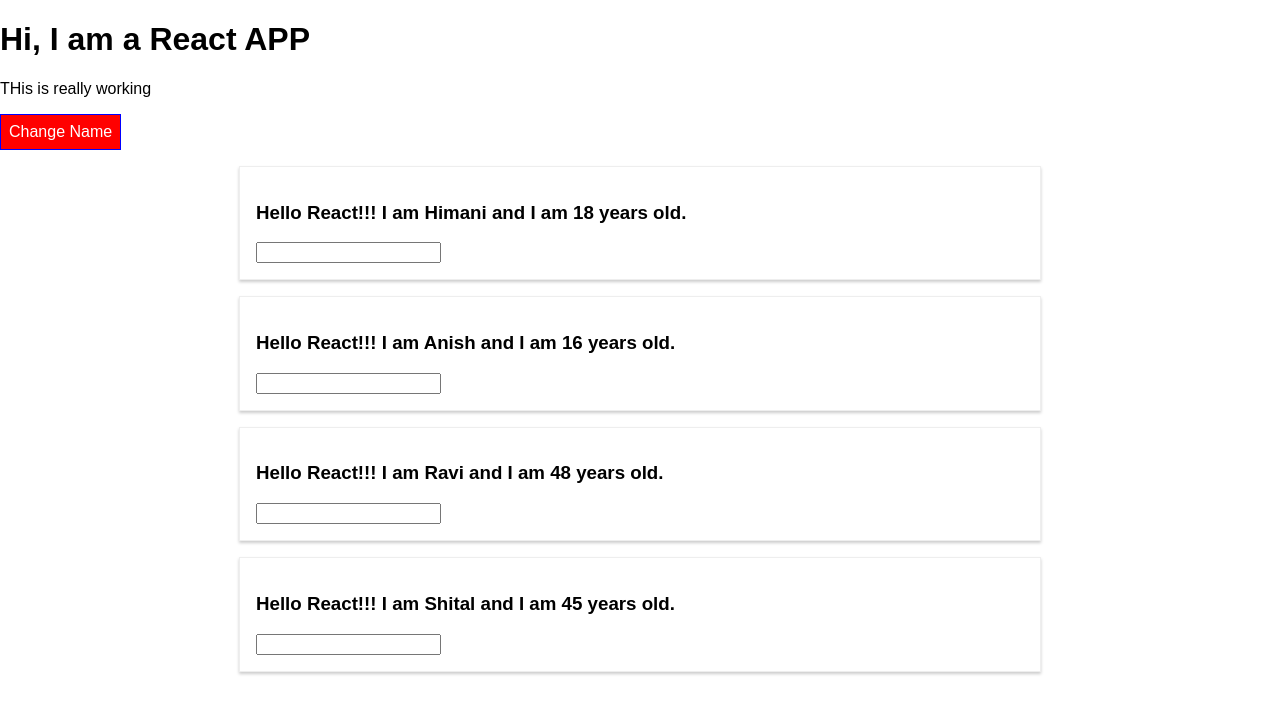
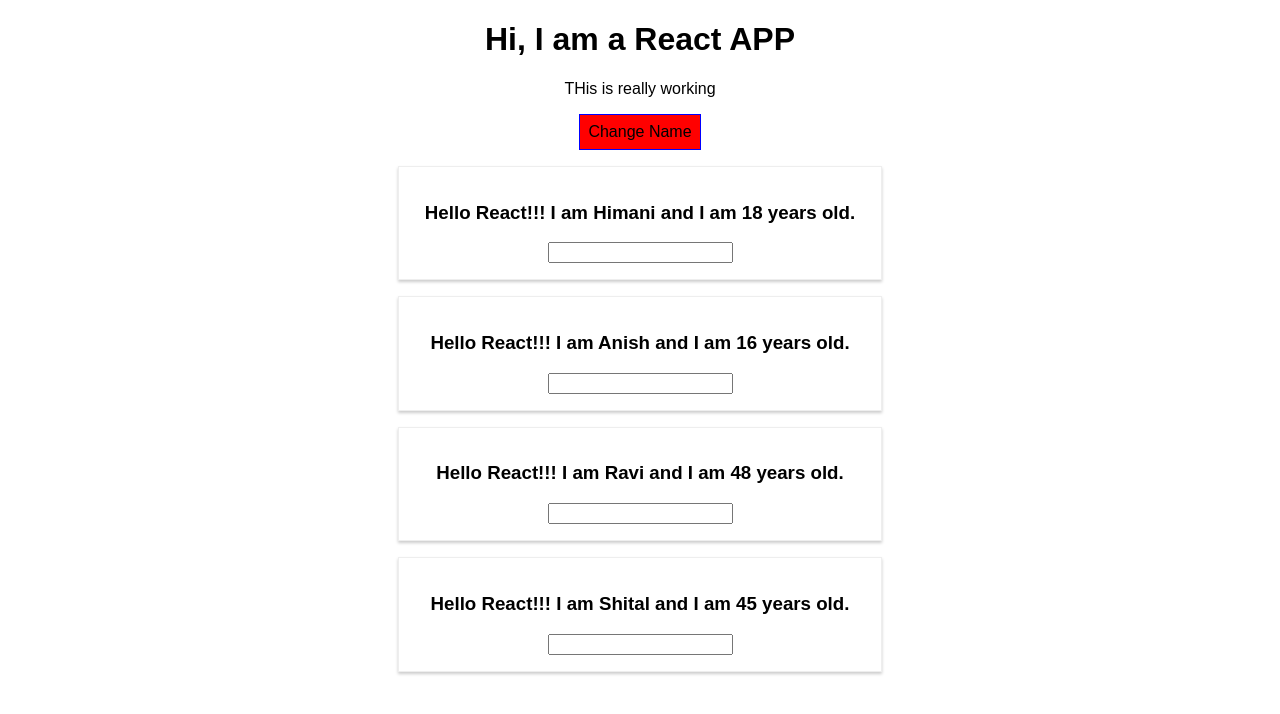
Before and after one commit to anish732/My-app, a React app in the folder react-guid/: page / in a window 1280 px wide. Both pictures are taken after a click on the button "Change Name". Shown: the top 714 px of the page. Built offline with nearby package versions, Linux system fonts and the light colour scheme.

Commit message:
css module

```diff
--- a/react-guid/src/App.css
+++ b/react-guid/src/App.css
@@ -9,3 +9,23 @@
 .bold {
   font-weight: bold;
 }
+
+.Button {
+  background-color: green;
+  color: white;
+  font: inherit;
+  border: 1px solid blue;
+  padding: 8px;
+  cursor: pointer;
+}
+.Button:hover {
+  background-color: lightgreen;
+  color: black;
+}
+.Button.Red {
+  background-color: red;
+  color: black;
+}
+.Button.Red:hover {
+  background-color: salmon;
+}
--- a/react-guid/src/App.js
+++ b/react-guid/src/App.js
@@ -1,6 +1,5 @@
 import React, { Component } from "react";
-import "./App.css";
-import styled from "styled-components";
+import classes from "./App.css";
 import Person from "./Peson/Person";
 
 class App extends Component {
@@ -40,20 +39,8 @@
   };
 
   render() {
-    const style = {
-      backgroundColor: "green",
-      color: "white",
-      font: "inherit",
-      border: "1px solid blue",
-      padding: "8px",
-      cursor: "pointer",
-      ":hover": {
-        backgroundColor: "lightgreen",
-        color: "black"
-      }
-    };
     let persons = null;
-
+    let btnClass = [classes.Button];
     if (this.state.showPerson) {
       persons = (
         <div>
@@ -70,28 +57,28 @@
           })}
         </div>
       );
-      style.backgroundColor = "red";
-      style[":hover"] = {
-        backgroundColor: "salmon",
-        color: "black"
-      };
+
+      btnClass.push(classes.Red);
     }
 
-    const classes = [];
+    const assignedClasses = [];
 
     if (this.state.persons.length < 3) {
-      classes.push("red");
+      assignedClasses.push(classes.red);
     }
     if (this.state.persons.length < 2) {
-      classes.push("bold");
+      assignedClasses.push(classes.bold);
     }
 
     return (
-      <div className="App">
+      <div className={classes.App}>
         <h1>Hi, I am a React APP</h1>
-        <p className={classes.join(" ")}> THis is really working</p>
+        <p className={assignedClasses.join(" ")}> THis is really working</p>
 
-        <button style={style} onClick={this.togglePersonHandler}>
+        <button
+          className={btnClass.join(" ")}
+          onClick={this.togglePersonHandler}
+        >
           Change Name
         </button>
         {persons}
--- a/react-guid/src/Peson/Person.css
+++ b/react-guid/src/Peson/Person.css
@@ -1,4 +1,3 @@
-/*
 .Person {
   width: 60%;
   margin: 16px auto;
@@ -7,4 +6,8 @@
   padding: 16px;
   text-align: center;
 }
-*/
+@media (min-width: 500px) {
+  .Person {
+    width: 450px;
+  }
+}
--- a/react-guid/src/Peson/Person.js
+++ b/react-guid/src/Peson/Person.js
@@ -1,28 +1,15 @@
 import React from "react";
-import styled from "styled-components";
-
-const StyledDiv = styled.div`
-  width: 60%;
-  margin: 16px auto;
-  border: 1px solid #eeeeee;
-  box-shadow: 0 2px 3px #cccccc;
-  padding: 16px;
-  text-align: center
-   @media(min-width: 500px): {
-    width: 450px;
-  }
-`;
+import classes from "./Person.css";
 
 const person = props => {
   return (
-    // <div className="Person" style={style}>
-    <StyledDiv>
+    <div className={classes.Person}>
       <h3 onClick={props.click}>
         Hello React!!! I am {props.name} and I am {props.age} years old.
       </h3>
       <p>{props.children}</p>
       <input type="text" onChange={props.changed} />
-    </StyledDiv>
+    </div>
   );
 };
 
```
